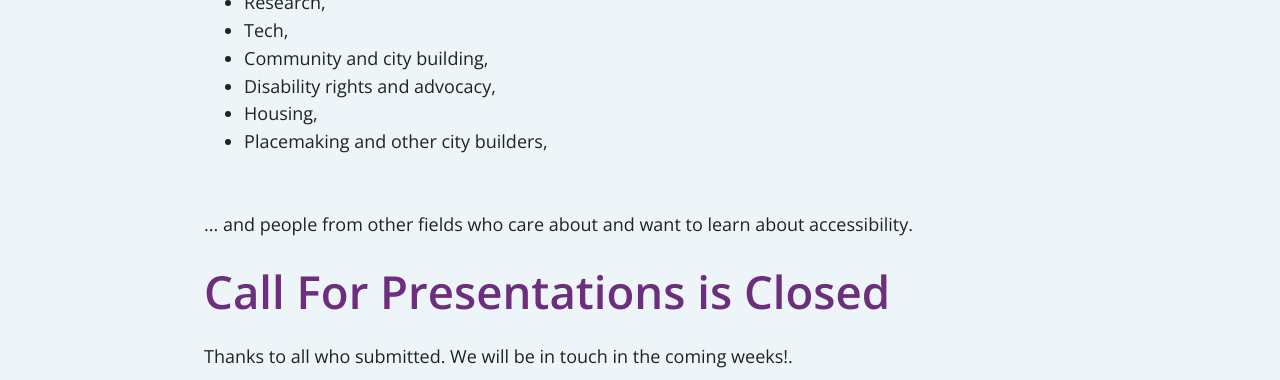
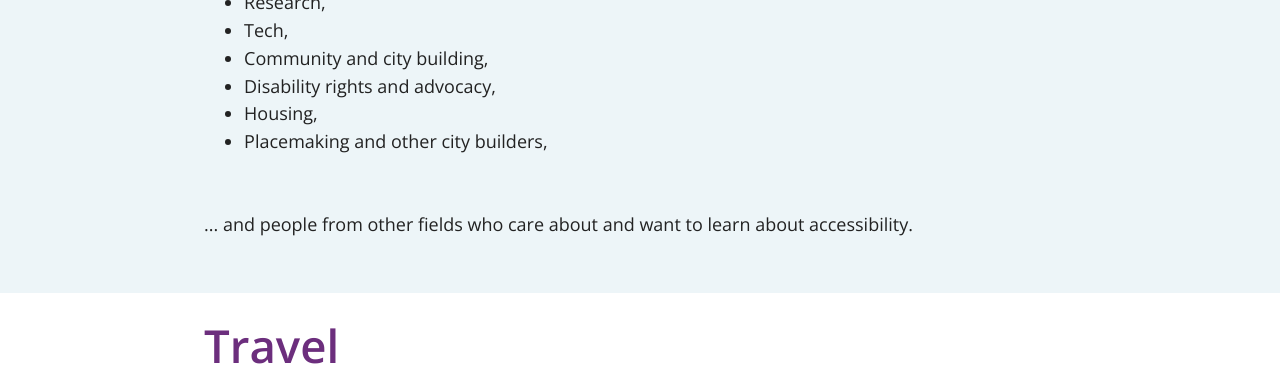
Before and after one commit to a11yTO/static-irl-site, a Jekyll site: the page built from index.html, in a window 1280 px wide and 900 px high, scrolled down 2237 px, cut to the strip 0-380 px from the top of the window. Built offline with Jekyll 4.4.1, drawn with Linux system fonts in a browser that asks for light colours.

Commit message:
Remove Call for Presentations is Closed blurb

```diff
--- a/index.html
+++ b/index.html
@@ -64,5 +64,5 @@ description: We're excited to announce our first Accessibility in Real Life Conf
         </ul>
         <p>... and people from other fields who care about and want to learn about accessibility.</p>
 
-        <h2>Call For Presentations is Closed</h2>
-        <p>Thanks to all who submitted. We will be in touch in the coming weeks!.</p>
+        <!-- <h2>Call For Presentations is Closed</h2>
+        <p>Thanks to all who submitted. We will be in touch in the coming weeks!.</p> -->
```
